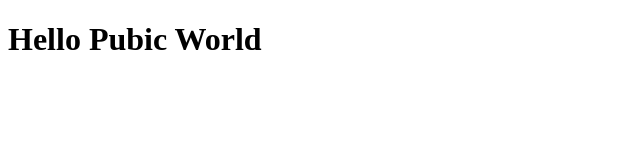
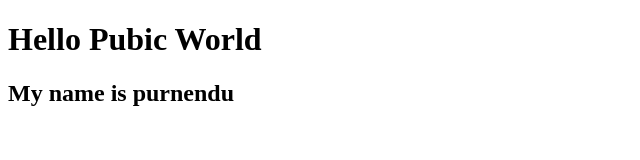
Before and after one commit to purnendumondal123/practice3, a plain HTML site: page index.html in a window 1280 px wide. Shown: the whole page, without its empty margins (0-640 px from the left). Drawn offline with Linux system fonts and the light colour scheme.

Commit message:
add my name

```diff
--- a/index.html
+++ b/index.html
@@ -7,5 +7,6 @@
 </head>
 <body>
     <h1>Hello Pubic World</h1>
+    <h2>My name is purnendu</h2>
 </body>
 </html>
```
